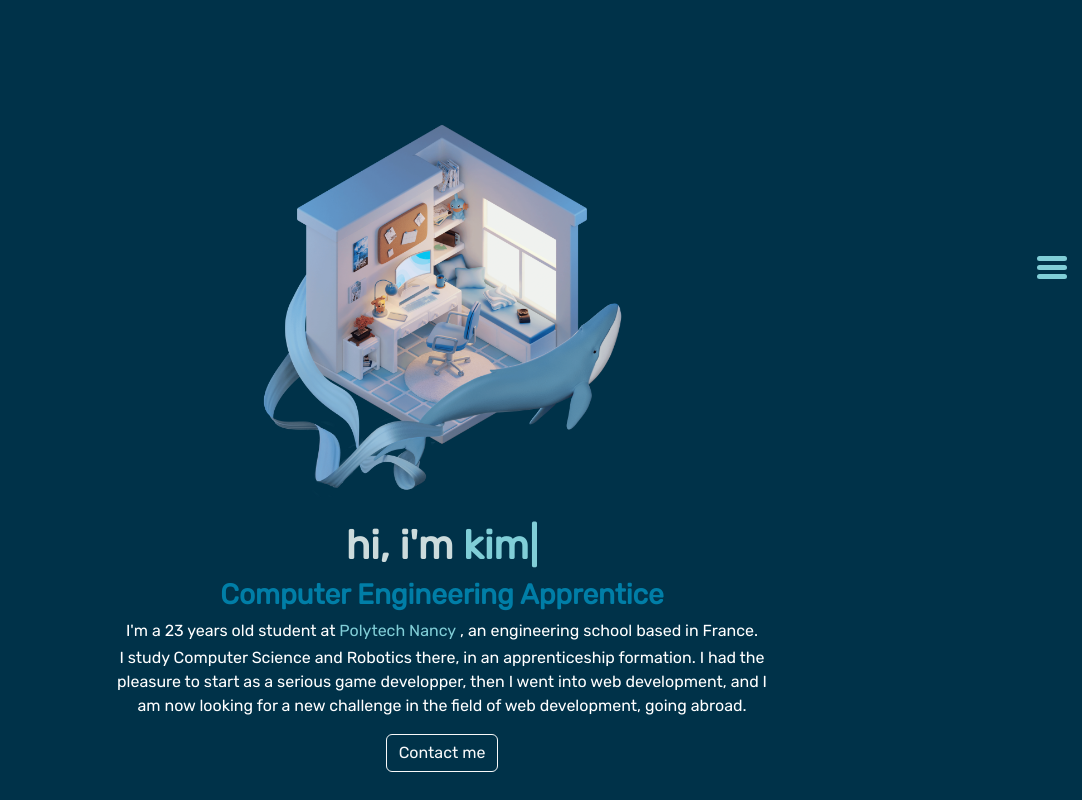
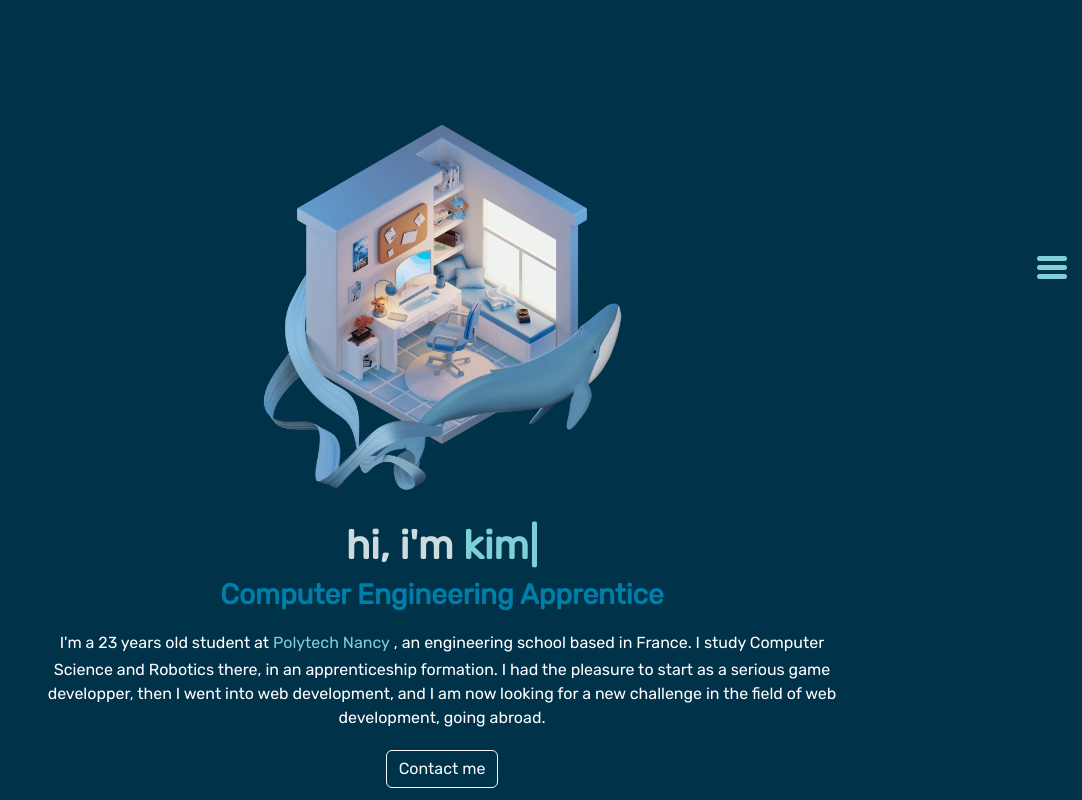
Before and after one commit to MonaBlanc/MonaBlanc.github.io, a Vue app: page / in a window 1280 px wide. Shown: the top 800 px of the page, without its empty margins (198-1280 px from the left). Built offline with nearby package versions, Linux system fonts and the light colour scheme.

Commit message:
feature: implemented i18n

```diff
--- a/package.json
+++ b/package.json
@@ -32,6 +32,7 @@
     "swiper": "^11.0.7",
     "typed.js": "^2.1.0",
     "vue": "^3.4.21",
+    "vue-i18n": "^9.13.1",
     "vue-router": "^4.3.0"
   },
   "devDependencies": {
--- /dev/null
+++ b/src/locales/home.ts
@@ -0,0 +1,72 @@
+export const messages = {
+  en: {
+    about: {
+      contact: "Contact me",
+      description1: "I'm a 23 years old student at",
+      description2:
+        "an engineering school based in France. I study Computer Science and Robotics there, in an apprenticeship formation. I had the pleasure to start as a serious game developper, then I went into web development, and I am now looking for a new challenge in the field of web development, going abroad.",
+      hi: "hi, i'm",
+      schoolName: "Polytech Nancy",
+      schoolUrl: "https://polytech-nancy.univ-lorraine.fr/",
+      title: "Computer Engineering Apprentice",
+    },
+    certifications: {
+      title: "A little further?",
+    },
+    education: {
+      description: "School and licenses",
+      title: "Education",
+    },
+    experience: {
+      description: "A little details about my professional experiences",
+      title: "Work Experience",
+    },
+    footer: {
+      text: "Built and designed by Kimberley Jacquemot. All rights reserved. ©",
+    },
+    portfolio: {
+      description: "Some of my personal projects !",
+      title: "Portfolio",
+    },
+    skills: {
+      description: "Experience and skills I acquired either at school, work or by myself!",
+      title: "My Skills",
+    },
+    strings: ["kimberley :)", "coding ;)", "sleeping zZz"],
+  },
+  fr: {
+    about: {
+      contact: "Contactez-moi",
+      description1: "Je suis un étudiant de 23 ans à",
+      description2:
+        "une école d'ingénieurs basée en France. J'y étudie l'informatique et la robotique, dans une formation en apprentissage. J'ai eu le plaisir de commencer en tant que développeur de jeux sérieux, puis je me suis orienté vers le développement web, et je suis maintenant à la recherche d'un nouveau défi dans le domaine du développement web, à l'étranger.",
+      hi: "salut, je suis",
+      schoolName: "Polytech Nancy",
+      schoolUrl: "https://polytech-nancy.univ-lorraine.fr/",
+      title: "Apprenti en ingénierie informatique",
+    },
+    certifications: {
+      title: "Un peu plus loin ?",
+    },
+    education: {
+      description: "École et licences",
+      title: "Éducation",
+    },
+    experience: {
+      description: "Un petit détail sur mes expériences professionnelles",
+      title: "Expérience professionnelle",
+    },
+    footer: {
+      text: "Construit et conçu par Kimberley Jacquemot. Tous droits réservés. ©",
+    },
+    portfolio: {
+      description: "Quelques-uns de mes projets personnels !",
+      title: "Portfolio",
+    },
+    skills: {
+      description: "Expérience et compétences que j'ai acquises à l'école, au travail ou par moi-même !",
+      title: "Mes compétences",
+    },
+    strings: ["kimberley :)", "codeuse ;)", "dormeuse zZz"],
+  },
+};
--- a/src/main.ts
+++ b/src/main.ts
@@ -2,8 +2,17 @@ import BootstrapVue3 from "bootstrap-vue-3";
 import "bootstrap-vue-3/dist/bootstrap-vue-3.css";
 import "bootstrap/dist/css/bootstrap.css";
 import { createApp } from "vue";
+import { createI18n } from "vue-i18n";
 
 import App from "./App.vue";
+import { messages } from "./locales/home";
 import router from "./router";
 
-createApp(App).use(router).use(BootstrapVue3).mount("#app");
+const i18n = createI18n({
+  fallbackLocale: "en",
+  legacy: false,
+  locale: "en",
+  messages,
+});
+
+createApp(App).use(router).use(BootstrapVue3).use(i18n).mount("#app");
--- a/src/pages/Home.vue
+++ b/src/pages/Home.vue
@@ -7,22 +7,17 @@
       </div>
       <div class="heading">
         <h1>
-          hi, i'm
+          {{ t("about.hi") }}
           <span class="auto-type"></span>
         </h1>
-        <h3>Computer Engineering Apprentice</h3>
+        <h3>{{ t("about.title") }}</h3>
         <p>
-          I'm a 23 years old student at
-          <a class="underline-hover-effect" href="https://polytech-nancy.univ-lorraine.fr/">Polytech Nancy</a>
-          , an engineering school based in France.
-          <br />
-          I study Computer Science and Robotics there, in an apprenticeship formation. I had the
-          <br />
-          pleasure to start as a serious game developper, then I went into web development, and I
-          <br />
-          am now looking for a new challenge in the field of web development, going abroad.
+          {{ t("about.description1") }}
+          <a :href="t('about.schoolUrl')" class="underline-hover-effect">{{ t("about.schoolName") }}</a>
+          ,
+          {{ t("about.description2") }}
         </p>
-        <a class="btn btn-outline-light" href="mailto:jacquemotkimberley@gmail.com">Contact me</a>
+        <a class="btn btn-outline-light" href="mailto:jacquemotkimberley@gmail.com">{{ t("about.contact") }}</a>
       </div>
     </section>
 
@@ -181,6 +176,7 @@
 import Swiper from "swiper";
 import Typed from "typed.js";
 import { onMounted, ref } from "vue";
+import { useI18n } from "vue-i18n";
 import { RouterLink } from "vue-router";
 
 import educationsJson from "../assets/data/education.json";
@@ -194,6 +190,7 @@ const experiences = ref(experiencesJson);
 const educations = ref(educationsJson);
 const projects = ref(projectsJson);
 const skills = ref(skillsJson);
+const { t } = useI18n();
 
 // Declare refs for swiper and typed
 const typed = ref<null | Typed>(null);
@@ -205,7 +202,7 @@ onMounted(() => {
   typed.value = new Typed(".auto-type", {
     backSpeed: 150,
     loop: true,
-    strings: ["kimberley :)", "coding ;)", "sleeping zZz"],
+    strings: [t("strings[0]"), t("strings[1]"), t("strings[2]")],
     typeSpeed: 150,
   });
 
@@ -237,6 +234,13 @@ onMounted(() => {
 </script>
 
 <style lang="scss" scoped>
+#about p {
+  white-space: pre-wrap;
+  text-align: center;
+  max-width: 800px;
+  margin: 20px auto; /* Add more margin on the y-axis */
+}
+
 .swiper {
   width: 60%;
   height: auto;
```
Also changed, not shown: 10 other files (tests, documents, lock files or other folders).
